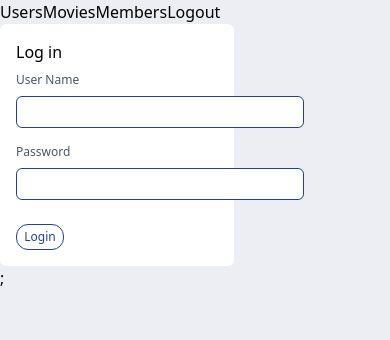
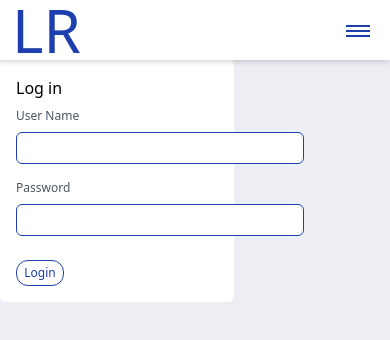
Before and after one commit to talmosko/moviesWatcher-front, a React (Vite) app: page /login in a window 390 px wide. Shown: the top 340 px of the page. Built offline with nearby package versions, Linux system fonts and the light colour scheme.

Commit message:
nav design

```diff
--- a/src/App.css
+++ b/src/App.css
@@ -1,42 +1,73 @@
-/* #root {
-  max-width: 1280px;
-  margin: 0 auto;
-  padding: 2rem;
-  text-align: center;
+.nav{
+  transition: max-height .5s ease-out;
 }
 
-.logo {
-  height: 6em;
-  padding: 1.5em;
-  will-change: filter;
-  transition: filter 300ms;
+/* Menu Icon */
+.hamb{
+  cursor: pointer;
+  float: right;
+  padding: 30px 20px;
+}/* Style label tag */
+
+.hamb-line {
+  background: rgb(30 64 175);
+  display: block;
+  height: 2px;
+  position: relative;
+  width: 24px;
+
+} /* Style span tag */
+
+.hamb-line::before,
+.hamb-line::after{
+  background: rgb(30 64 175);
+  content: '';
+  display: block;
+  height: 100%;
+  position: absolute;
+  transition: all .2s ease-out;
+  width: 100%;
 }
-.logo:hover {
-  filter: drop-shadow(0 0 2em #646cffaa);
+.hamb-line::before{
+  top: 5px;
 }
-.logo.react:hover {
-  filter: drop-shadow(0 0 2em #61dafbaa);
+.hamb-line::after{
+  top: -5px;
 }
 
-@keyframes logo-spin {
-  from {
-    transform: rotate(0deg);
+.side-menu {
+  display: none;
+} /* Hide checkbox */
+
+
+/* Toggle menu icon */
+.side-menu:checked ~ nav{
+  max-height: 100%;
+}
+.side-menu:checked ~ .hamb .hamb-line {
+  background: transparent;
+}
+.side-menu:checked ~ .hamb .hamb-line::before {
+  transform: rotate(-45deg);
+  top:0;
+}
+.side-menu:checked ~ .hamb .hamb-line::after {
+  transform: rotate(45deg);
+  top:0;
+}
+
+
+@media (min-width: 640px) {
+  .nav{
+      max-height: none;
+      background-color: transparent;
   }
-  to {
-    transform: rotate(360deg);
+
+  .menu a:hover{
+      background-color: transparent;
+  }
+
+  .hamb{
+      display: none;
   }
 }
-
-@media (prefers-reduced-motion: no-preference) {
-  a:nth-of-type(2) .logo {
-    animation: logo-spin infinite 20s linear;
-  }
-}
-
-.card {
-  padding: 2em;
-}
-
-.read-the-docs {
-  color: #888;
-} */
--- a/src/pages/Auth/AuthPage.tsx
+++ b/src/pages/Auth/AuthPage.tsx
@@ -5,7 +5,7 @@ import AuthForm from "../../components/Auth/AuthForm";
 const AuthPage = ({ isSignup }: { isSignup: boolean }) => {
   return (
     <>
-      <AuthForm isSignup={isSignup} />;
+      <AuthForm isSignup={isSignup} />
     </>
   );
 };
--- a/src/pages/RootLayout.tsx
+++ b/src/pages/RootLayout.tsx
@@ -1,4 +1,5 @@
 import { useCallback, useEffect, useState } from "react";
+import { NavLinkProps } from "react-router-dom";
 import { NavLink, Outlet, useLoaderData, useSubmit } from "react-router-dom";
 
 export default function RootLayout() {
@@ -24,23 +25,46 @@ export default function RootLayout() {
   }, [handleLogout, sessionTimeout, hasTimeout]);
 
   return (
-    <>
-      <header>
-        <div>
+    <div className="sm:flex sm:gap-3">
+      <header className="bg-white shadow-md sticky top-0 w-full sm:w-52 sm:h-screen">
+        <a href="#" className="logo inline-block text-blue-800 text-6xl ml-3">
+          LR
+        </a>
+        <input className="side-menu" type="checkbox" id="side-menu" />
+        <label className="hamb" htmlFor="side-menu">
+          <span className="hamb-line"></span>
+        </label>
+        <nav className="nav w-full h-full bg-white fixed overflow-hidden max-h-0 sm:">
           <ul>
+            <NavItem to="/users/">Users</NavItem>
+
+            <NavItem to="/movies/">Movies</NavItem>
+
+            <NavItem to="/members/">Members</NavItem>
+
             <li>
-              <NavLink to="/users/">Users</NavLink>
-              <NavLink to="/movies/">Movies</NavLink>
-              <NavLink to="/members/">Members</NavLink>
-              <button onClick={handleLogout}>Logout</button>
+              <button
+                className="block p-5 sm:w-52 w-full text-left hover:bg-blue-200"
+                onClick={handleLogout}
+              >
+                Logout
+              </button>
             </li>
           </ul>
-        </div>
+        </nav>
       </header>
 
       <main>
         <Outlet />
       </main>
-    </>
+    </div>
   );
 }
+
+export const NavItem = (props: NavLinkProps) => {
+  return (
+    <li>
+      <NavLink className="block p-5 sm:w-52 hover:bg-blue-200" {...props} />
+    </li>
+  );
+};
```
